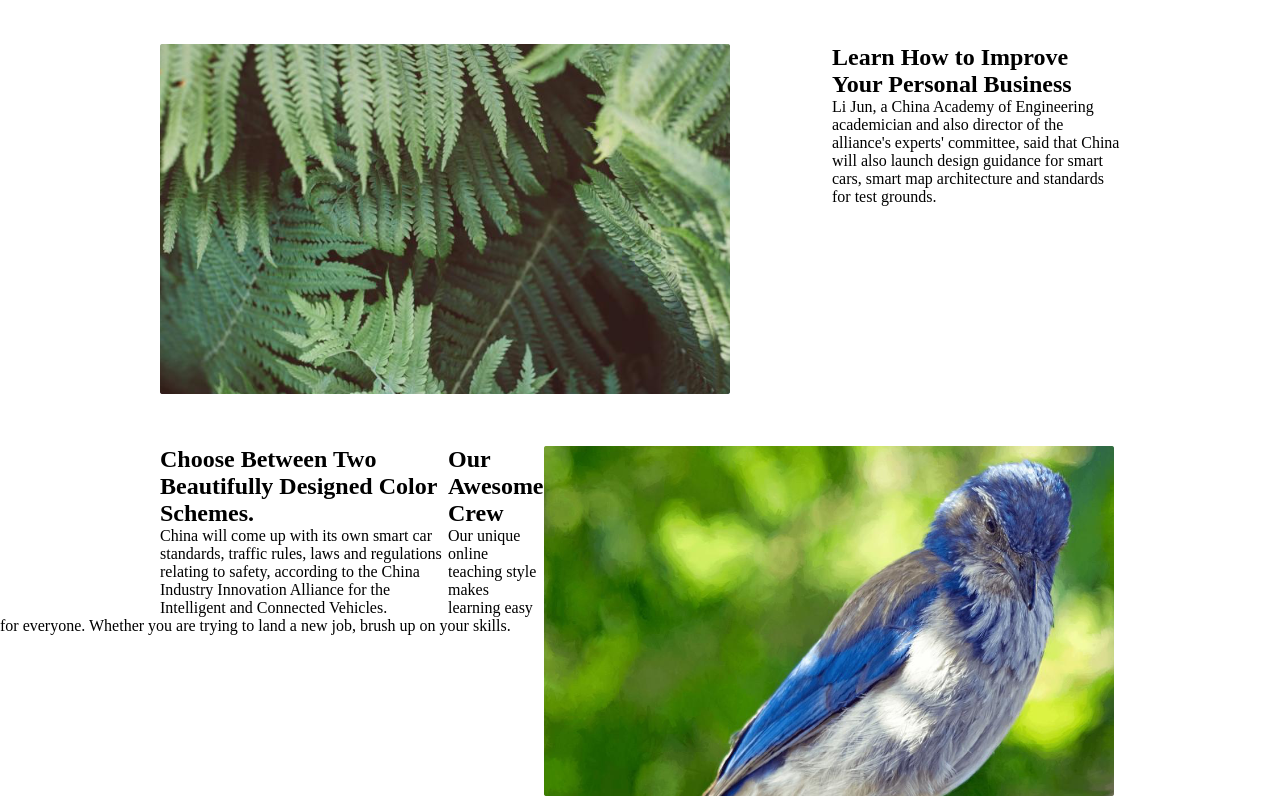
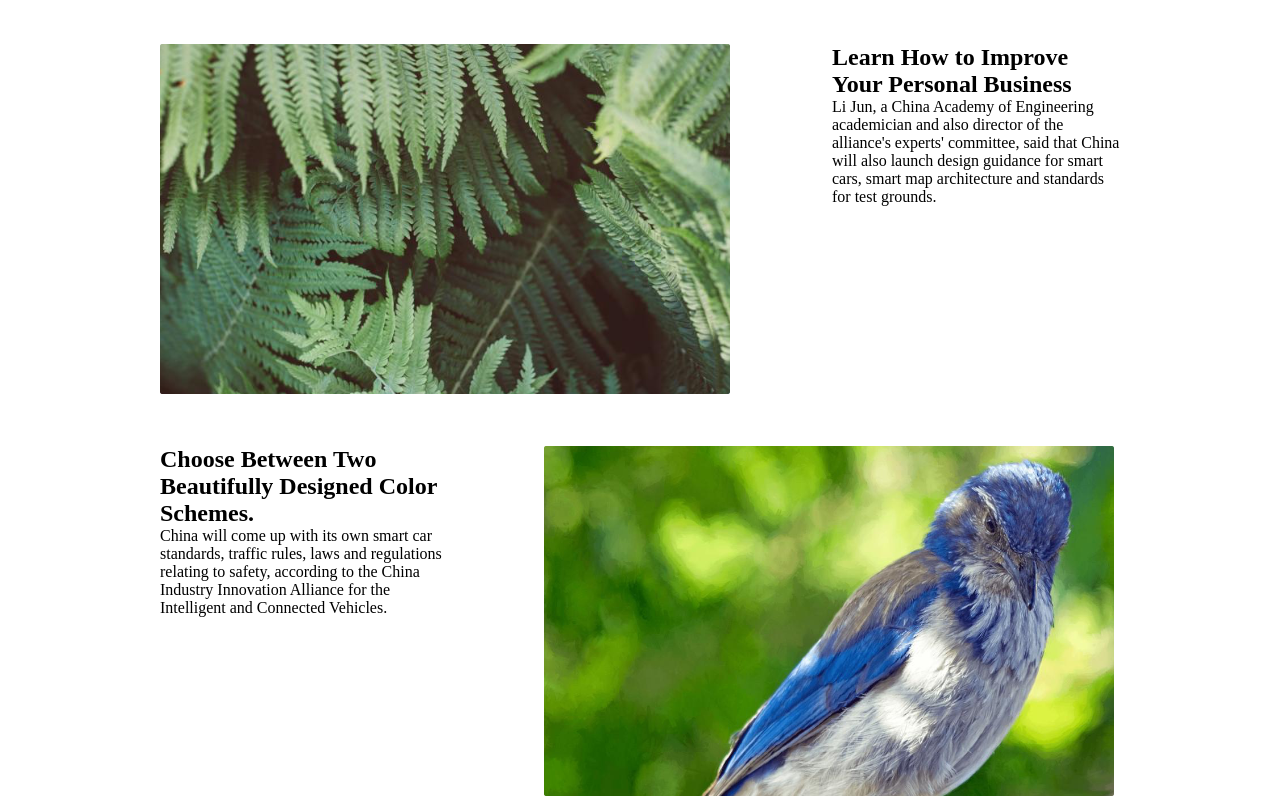
Before and after one commit to Atomzhang/Atomzhang.github.io, a plain HTML site: page ife web/index.html in a window 1280 px wide. Shown: the part 2107-2907 px from the top of the page. Drawn offline with Linux system fonts and the light colour scheme.

Commit message:
Update index.html

```diff
--- a/ife web/index.html
+++ b/ife web/index.html
@@ -127,13 +127,5 @@
 			</div>
 		</div>
 	</section>
-	<section class="part5">
-		<div class="container">
-			<div class="top">
-				<h1>Our Awesome Crew</h1>
-				<p>Our unique online teaching style makes learning easy for everyone. Whether you are trying to land a new job, brush up on your skills.</p>
-			</div>
-		</div>
-	</section>
 </body>
 </html>
```
